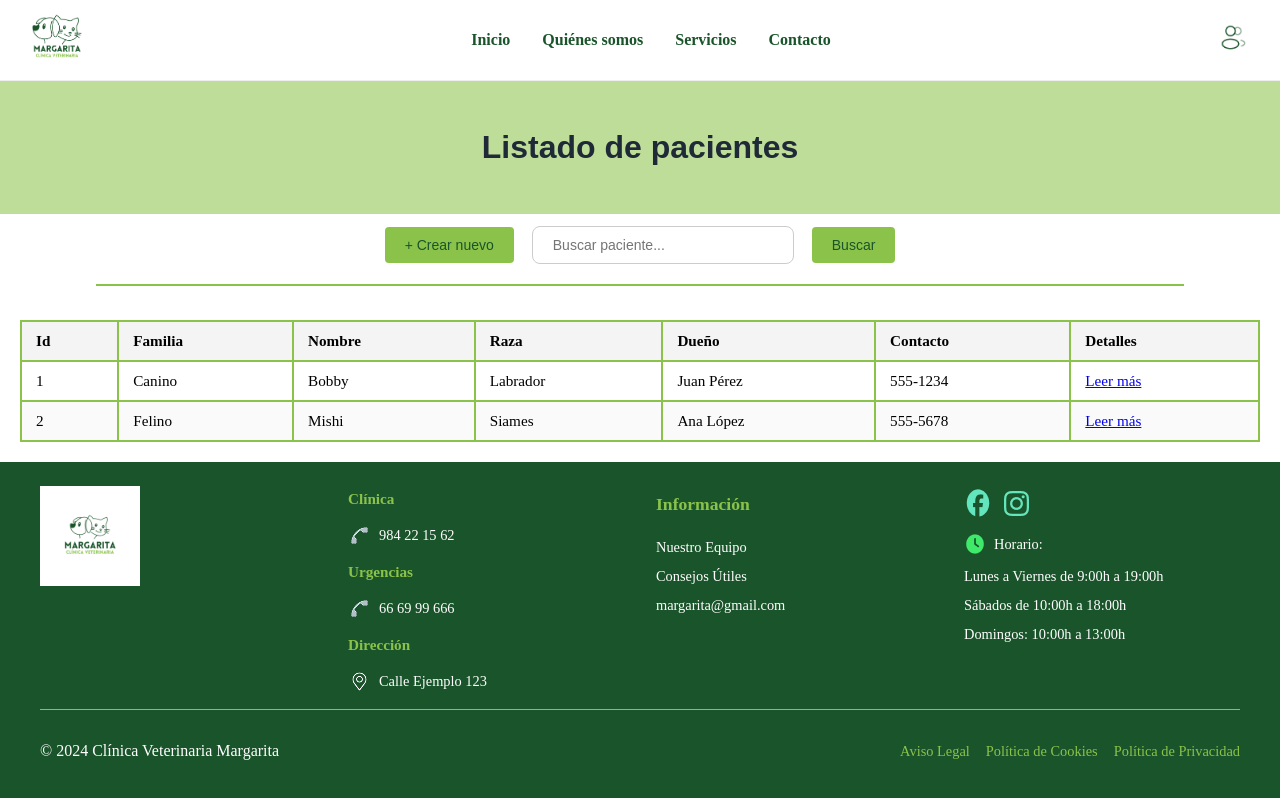
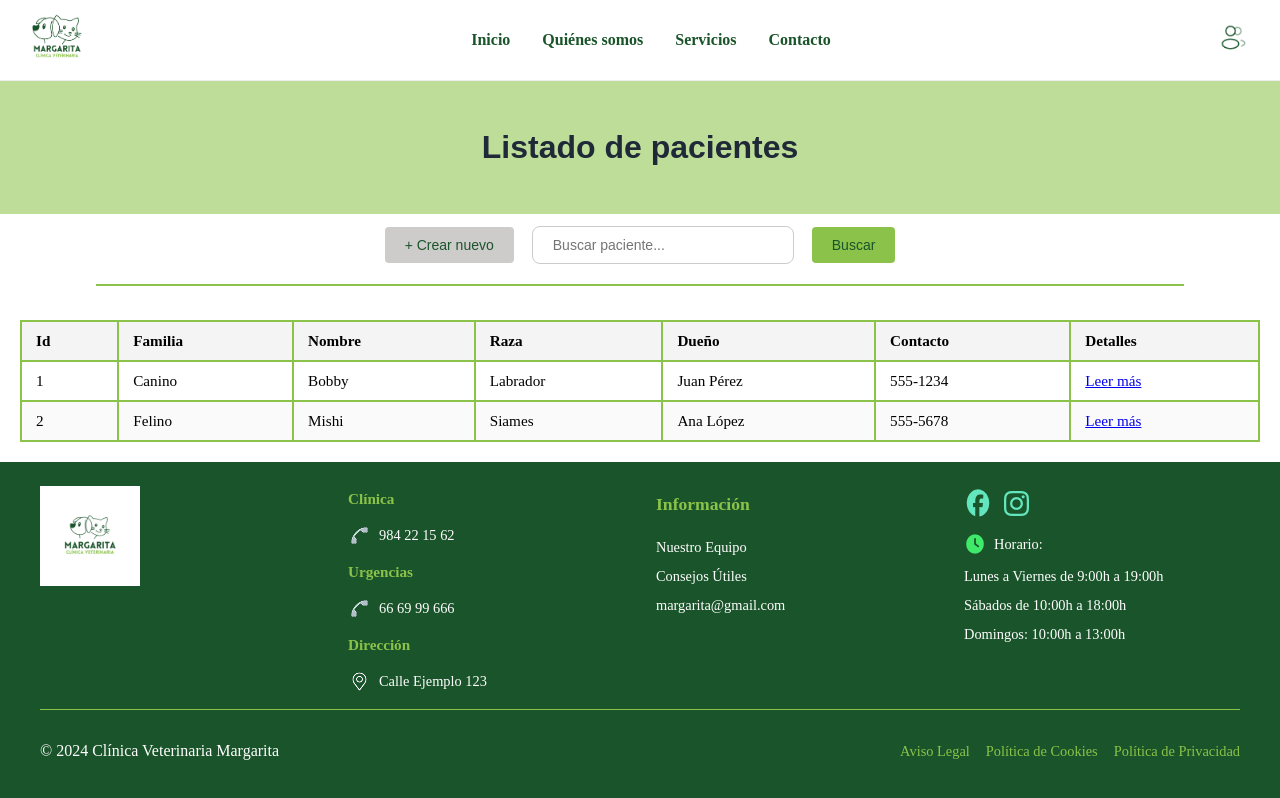
Before and after one commit to FerMarcos606/clinica-veterinaria-front, a React (Vite) app: page /listaPacientes in a window 1280 px wide. Built offline with nearby package versions, Linux system fonts and the light colour scheme; no server answers.

Commit message:
CM-25 fix: update color button

```diff
--- a/index.html
+++ b/index.html
@@ -21,6 +21,7 @@
         --color-shadow: rgba(0, 0, 0, 0.1);
         --color-shadow-alt: rgba(0, 0, 0, 0.06);
         --color-card-gray: #C5C0C0;
+        --color-button-secundary: #CECBCB;
       }
     </style>
   </head>
--- a/src/components/button/Button.css
+++ b/src/components/button/Button.css
@@ -1,6 +1,4 @@
 .button {
-    background-color: var(--color-primary);
-    color: var(--color-primary-dark);
     font-size: 14px;
     padding: 10px 20px;
     border: none;
@@ -10,8 +8,25 @@
     transition: background-color 0.3s ease;
   }
 
-  .button:hover {
+/* Botón primario */
+.button.primary {
+  background-color: var(--color-primary);
+  color: var(--color-primary-dark);
+}
+
+  .button.button.primary:hover {
     background-color: var(--color-primary-dark);
     color: var(--color-primary);
     font-weight: bold;
   }
+
+/* Botón secundario */
+.button.secondary {
+  background-color: var(--color-button-secundary);
+  color: var( --color-primary-dark);
+}
+
+.button.secondary:hover {
+  background-color: #B0AEAE;
+  font-weight: bold;
+}
--- a/src/components/button/Button.jsx
+++ b/src/components/button/Button.jsx
@@ -1,21 +1,12 @@
 import React from "react";
-import { useNavigate } from "react-router-dom";
 import './Button.css'
 
-const Button = ({ text = "Buscar", to = "/", disabled = false }) => {
-    const navigate = useNavigate()
+const Button = ({ text = "Buscar", type = "primary", onClick }) => {
 
-    const handleClick = () => {
-      if (!disabled) {
-        navigate(to)
-      }
-    }
 
     return (
       <button
-        className={`button${disabled ? ' button--disabled' : ''}`}
-        onClick={handleClick}
-        disabled={disabled}
+        className={`button ${type}`} onClick={onClick}
       >
         {text}
       </button>
--- a/src/pages/admin/patientList/PatientListPage.jsx
+++ b/src/pages/admin/patientList/PatientListPage.jsx
@@ -69,7 +69,7 @@ export const PatientList = () => {
         <Hero text="Listado de pacientes"></Hero>
         <div className="functional-section">
         <span style={{ display: "flex", alignItems: "center", gap: "8px" }}>
-            <Button text="+ Crear nuevo"></Button>
+            <Button text="+ Crear nuevo" type="secondary"></Button>
             <SearchBar
             placeholder="Buscar paciente..."
             onSearch={(value) => setSearchTerm(value)}
```
